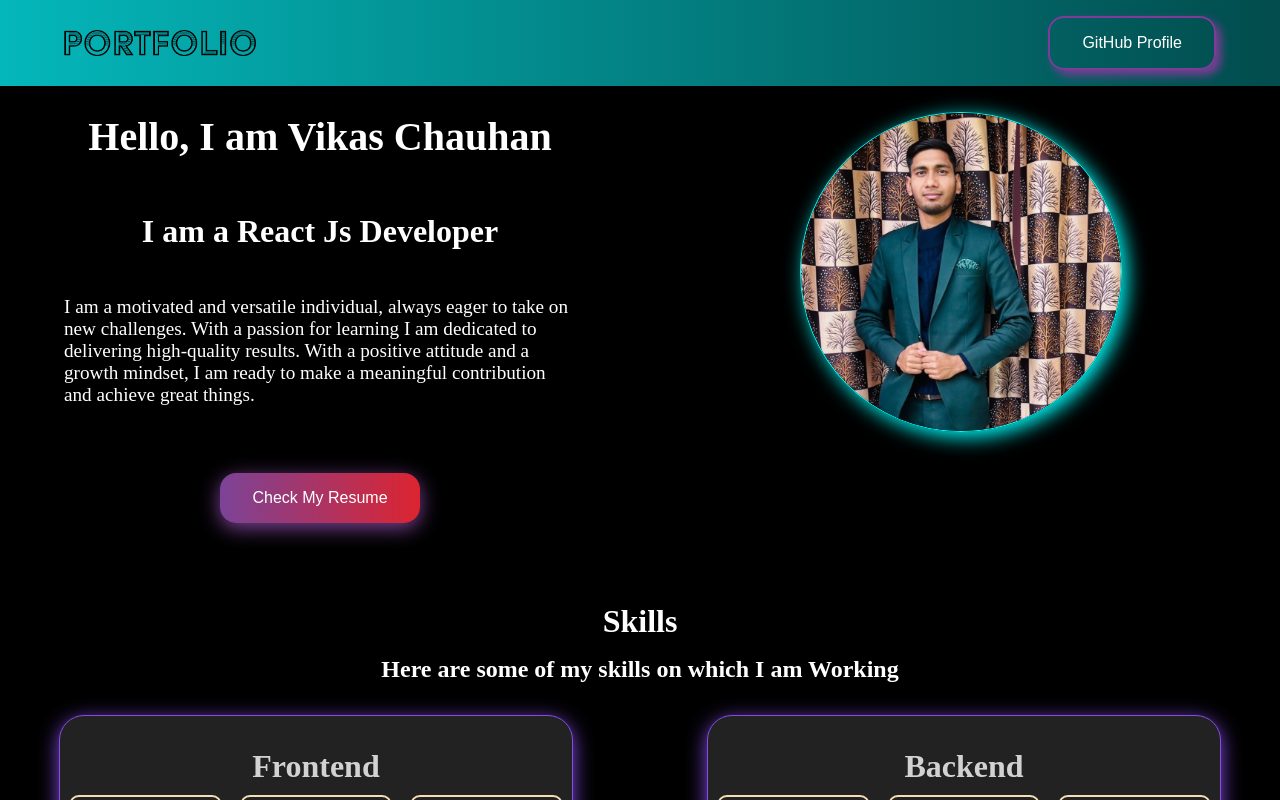
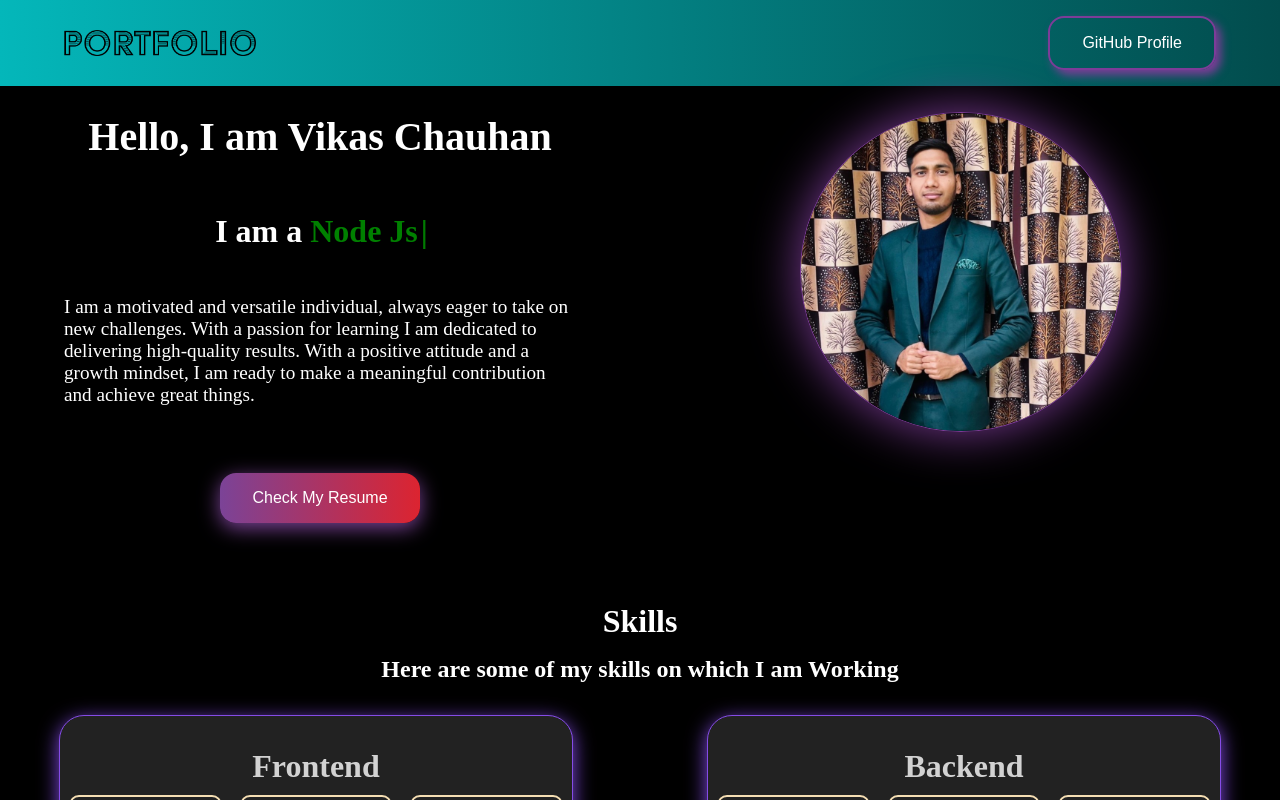
Before and after one commit to Vikas24Chauhan/MyPortFolio, a React (Vite) app: page / in a window 1280 px wide. Shown: the top 800 px of the page. Built offline with nearby package versions, Linux system fonts and the light colour scheme.

Commit message:
about section is modified

```diff
--- a/package.json
+++ b/package.json
@@ -16,7 +16,8 @@
     "gh-pages": "^6.1.1",
     "react": "^18.3.1",
     "react-dom": "^18.3.1",
-    "react-router-dom": "^6.26.1"
+    "react-router-dom": "^6.26.1",
+    "react-simple-typewriter": "^5.0.1"
   },
   "devDependencies": {
     "@eslint/js": "^9.9.0",
--- a/src/components/about/About.css
+++ b/src/components/about/About.css
@@ -36,6 +36,16 @@
   height: auto;
   font-size: 2rem;
   color: white;
+  @media (max-width: 768px) {
+    font-size: 1.5rem;
+  }
+}
+
+.hero-contant span {
+  width: auto;
+  height: auto;
+  font-size: 2rem;
+  color: green;
   @media (max-width: 768px) {
     font-size: 1.5rem;
   }
@@ -85,6 +95,6 @@
   height: auto;
   margin: 4% 25%;
   border-radius: 50%;
-  border: 1px solid aqua;
-  box-shadow: aqua 5px 5px 20px;
+  border: 1px solid #7d3c98;
+  box-shadow: #7d3c98 0px 0px 50px;
 }
--- a/src/components/about/About.jsx
+++ b/src/components/about/About.jsx
@@ -2,13 +2,28 @@ import React from "react";
 import "./About.css";
 import { Bio } from "../../assets/data/Constants";
 import Hero from "../../assets/images/HeroImage.jpg";
+import { Typewriter } from "react-simple-typewriter";
 
 function About() {
   return (
     <div className="about-container">
       <div className="hero-contant">
         <h1>Hello, I am {Bio.name}</h1>
-        <h2>I am a {Bio.roles[0]}</h2>
+        <h2>
+          I am a{" "}
+          <span>
+            <Typewriter
+              words={Bio.roles}
+              loop={true}
+              cursor
+              cursorStyle="|"
+              typeSpeed={100}
+              deleteSpeed={100}
+              delaySpeed={2000}
+            />
+          </span>
+        </h2>
+
         <p>{Bio.description}</p>
         <button className="hero-btn">
           <a href={Bio.resume} target="_blank" rel="noopener noreferrer">
```
Also changed, not shown: src/App.jsx (+0 -12 lines), 1 other file (tests, documents, lock files or other folders).
